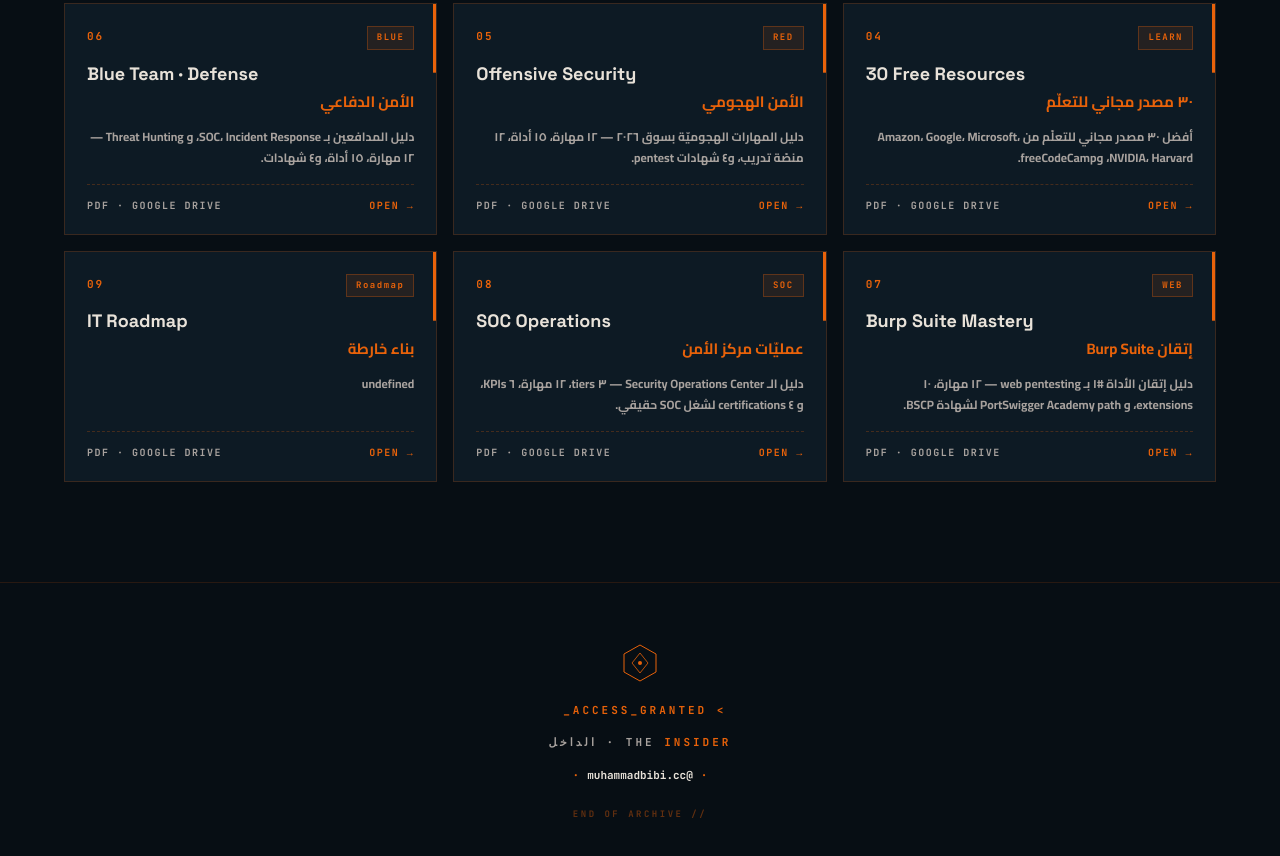
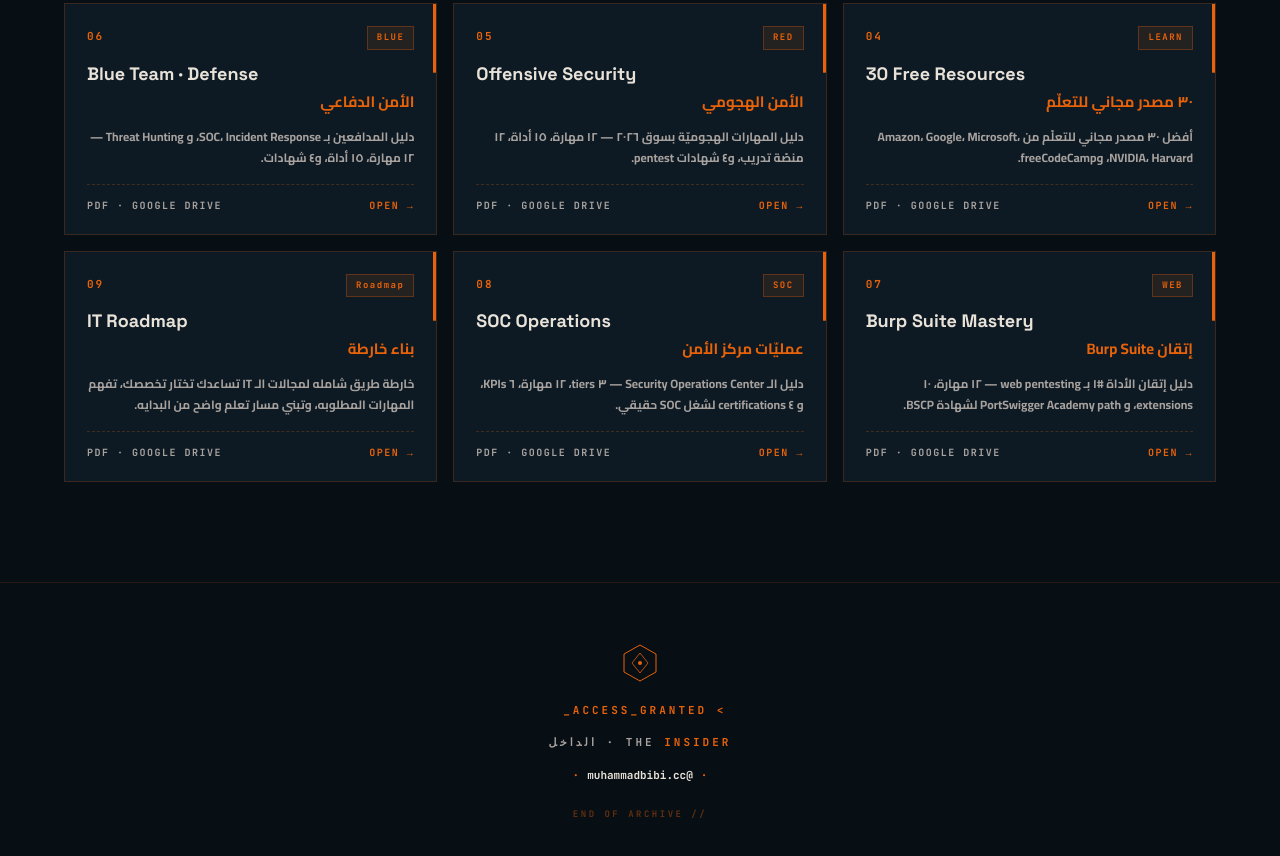
Before and after one commit to muhammadbibikafardaali-alt/the-insider-archive, a plain HTML site: page index.html in a window 1280 px wide. Shown: the part 935-1791 px from the top of the page. Drawn offline with Linux system fonts and the light colour scheme.

Commit message:
fix IT roadmap website des and domain

```diff
--- a/index.html
+++ b/index.html
@@ -545,7 +545,8 @@
       title:   "IT Roadmap",
       titleAr: "بناء خارطة",
       tag:     "Roadmap",
-      url:     "https://drive.google.com/file/d/1ni1fy3ZREtzNFzUInJfEQXtpAunA5Gqx/view?usp=drive_link"
+      desc: "خارطة طريق شامله لمجالات الـ IT تساعدك تختار تخصصك، تفهم المهارات المطلوبه، وتبني مسار تعلم واضح من البدايه.",
+      url:     "https://it-roadmap-three.vercel.app/"
       }
     // ➕ Add more resources here — just paste a new { … } object
   ];
```
